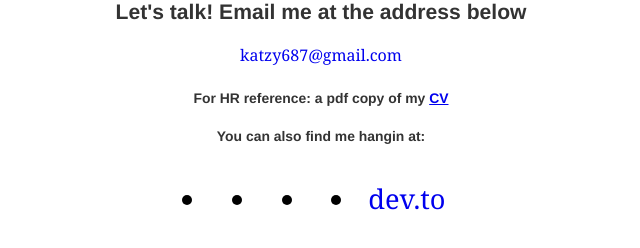
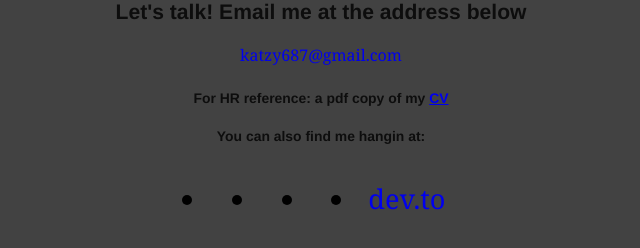
Before and after one commit to katzy687/my-web-portfolio, a Gatsby site: page /contact in a window 1280 px wide. Shown: the whole page, without its empty margins (319-959 px from the left). Built offline with nearby package versions, Linux system fonts and the light colour scheme; Gatsby itself is replaced by a stand-in of ours; some icons are missing.

Commit message:
fixed background on contact

```diff
--- a/src/pages/contact.js
+++ b/src/pages/contact.js
@@ -42,9 +42,11 @@ const Social = () => (
 );
 
 export default () => (
-    <div className={['central-container', 'page-styles'].join(' ')} style={{ textAlign: 'center', height: '100vh'}} >
-      <MyEmail />
-      <MyCV />
-      <Social />
+    <div className={styles.pageContainer}>
+      <div className={['central-container', 'page-styles'].join(' ')} style={{ textAlign: 'center', height: '100vh'}} >
+        <MyEmail />
+        <MyCV />
+        <Social />
+      </div>
     </div>
 );
--- a/src/pages/contact.module.css
+++ b/src/pages/contact.module.css
@@ -8,3 +8,7 @@
   padding: 0.7rem;
   color: black;
 }
+
+.pageContainer {
+  background: #424242;
+}
```
